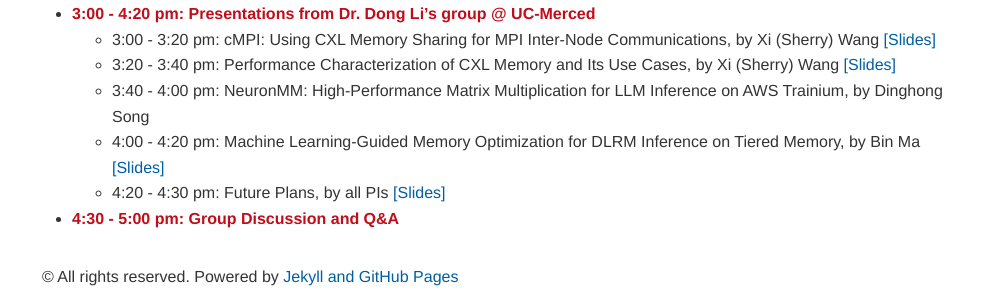
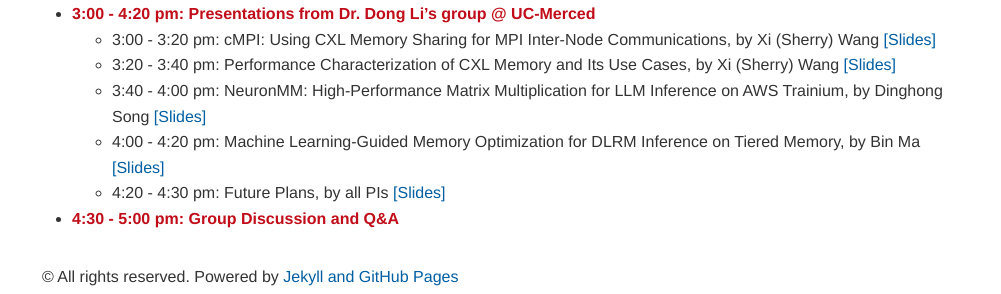
Before and after one commit to tensorworld/cross, a Jekyll site: the page built from static/files/annual-meeting-2025.html, in a window 1280 px wide. Shown: the part 1083-1377 px from the top of the page, without its empty margins (138-1139 px from the left). Built offline with Jekyll 4.4.1, drawn with Linux system fonts in a browser that asks for light colours; nearby versions of some CDN libraries; some web fonts are replaced.

Commit message:
update two slides

```diff
--- a/static/files/annual-meeting-2025.html
+++ b/static/files/annual-meeting-2025.html
@@ -51,8 +51,8 @@ Project NSF Award link (NCSU part): <a href="https://www.nsf.gov/awardsearch/sho
     <ul>
       <li>3:00 - 3:20 pm: cMPI: Using CXL Memory Sharing for MPI Inter-Node Communications, by Xi (Sherry) Wang <a href="https://docs.google.com/presentation/d/1z-yEo4RVYIf97p8V7CQGuyW4km5ARXvK/edit?usp=sharing&ouid=117110853322752096355&rtpof=true&sd=true" target="_blank" rel="noopener noreferrer">[Slides]</a></li>
       <li>3:20 - 3:40 pm: Performance Characterization of CXL Memory and Its Use Cases, by Xi (Sherry) Wang <a href="https://docs.google.com/presentation/d/1loQE6zfT77Yd_bVJTWhkWfhWUFFDuZR9/edit?usp=sharing&ouid=117110853322752096355&rtpof=true&sd=true" target="_blank" rel="noopener noreferrer">[Slides]</a></li>
-      <li>3:40 - 4:00 pm: NeuronMM: High-Performance Matrix Multiplication for LLM Inference on AWS Trainium, by Dinghong Song </li>
-      <li>4:00 - 4:20 pm: Machine Learning-Guided Memory Optimization for DLRM Inference on Tiered Memory, by Bin Ma <a href="https://docs.google.com/presentation/d/1HCQ6MLQtQ1ienrYxU5wOS5LpH9aLAht7/edit?usp=sharing&ouid=117110853322752096355&rtpof=true&sd=true" target="_blank" rel="noopener noreferrer">[Slides]</a></li>
+      <li>3:40 - 4:00 pm: NeuronMM: High-Performance Matrix Multiplication for LLM Inference on AWS Trainium, by Dinghong Song <a href="https://docs.google.com/presentation/d/1yr1YazSJrUKHC8SZdykHWJIR5lIYYlaw/edit?usp=sharing&ouid=117110853322752096355&rtpof=true&sd=true" target="_blank" rel="noopener noreferrer">[Slides]</a></li>
+      <li>4:00 - 4:20 pm: Machine Learning-Guided Memory Optimization for DLRM Inference on Tiered Memory, by Bin Ma <a href="https://docs.google.com/presentation/d/1Z4xsTZMWf5JNVkkIbJ9VYoqo3-SMDdoI/edit?usp=sharing&ouid=117110853322752096355&rtpof=true&sd=true" target="_blank" rel="noopener noreferrer">[Slides]</a></li>
       <li>4:20 - 4:30 pm: Future Plans, by all PIs <a href="https://docs.google.com/presentation/d/15iuqU2b7UOBt4orbRXKK2sBqRSj5DO_q/edit?usp=sharing&ouid=117110853322752096355&rtpof=true&sd=true" target="_blank" rel="noopener noreferrer">[Slides]</a></li>
     </ul>
   </li>
```
